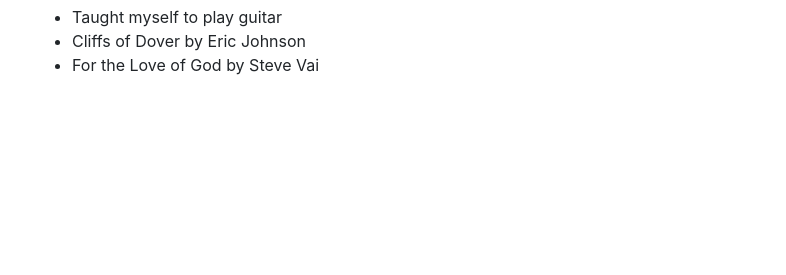
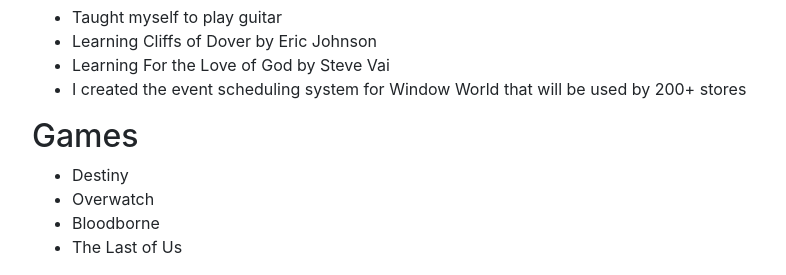
Before and after one commit to it3049c-fall22-henderson/online-portfolio-Sweeneri, a website: page index.html in a window 1280 px wide. Shown: the part 721-996 px from the top of the page, without its empty margins (53-839 px from the left). Before the commit the page ends 814 px from the top, so only its background shows below. Drawn offline with nearby package versions, Linux system fonts and the light colour scheme.

Commit message:
Added games

```diff
--- a/index.html
+++ b/index.html
@@ -54,8 +54,18 @@
       <h2>Achievements</h2>
       <ul>
         <li>Taught myself to play guitar</li>
-        <li>Cliffs of Dover by Eric Johnson</li>
-        <li>For the Love of God by Steve Vai</li>
+        <li>Learning Cliffs of Dover by Eric Johnson</li>
+        <li>Learning For the Love of God by Steve Vai</li>
+        <li>I created the event scheduling system for Window World that will be used by 200+ stores</li>
+      </ul>
+    </div>
+    <div class="section" id="games">
+      <h2>Games</h2>
+      <ul>
+        <li>Destiny</li>
+        <li>Overwatch</li>
+        <li>Bloodborne</li>
+        <li>The Last of Us</li>
       </ul>
     </div>
   </div>
```
